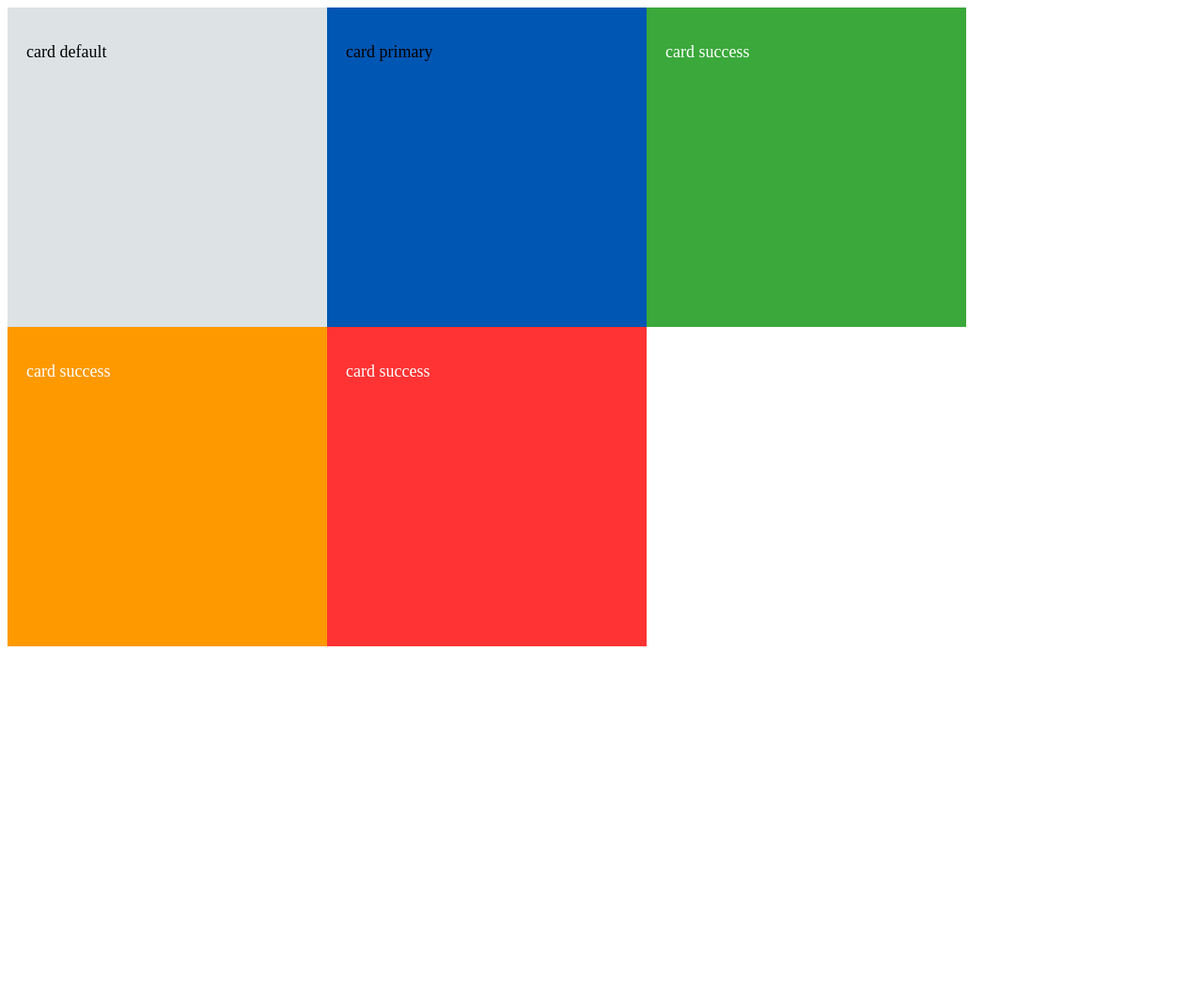
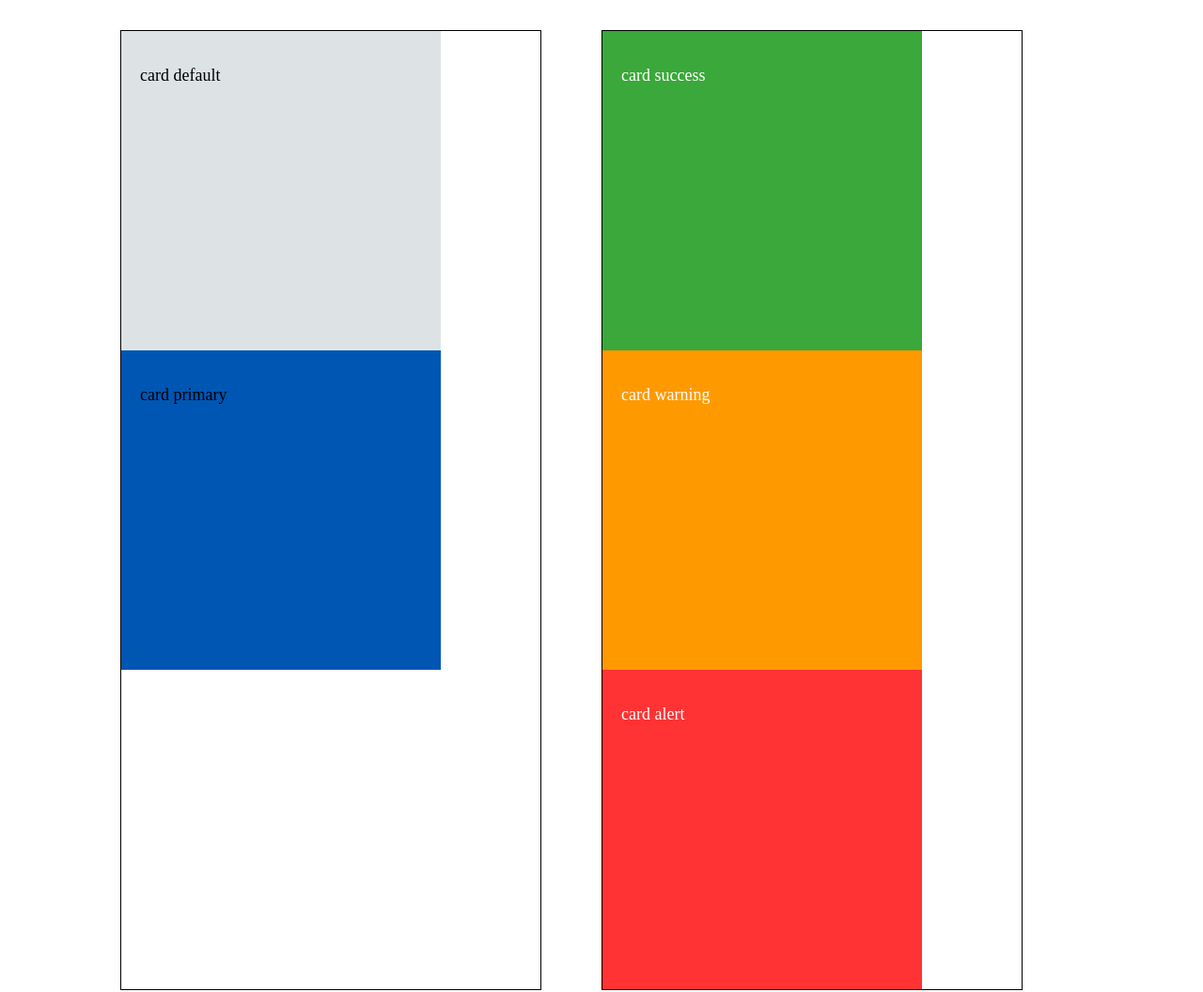
Before and after one commit to begprod/design_system_api, a plain HTML site: page index.html in a window 1280 px wide. Shown: the whole page at 94% size. Before the commit the page ends 800 px from the top, so only its background shows below. Drawn offline with Linux system fonts and the light colour scheme.

Commit message:
added columns spaces

```diff
--- a/css/theme/_base.css
+++ b/css/theme/_base.css
@@ -92,4 +92,12 @@
 
 	/* CONTAINER OUTER SPACES */
 	--container-spaces: clamp(16px, 3.13vw, 32px);
+
+	/* CONTAINER COLUMNS GAPS */
+	--col-gap-third: calc(var(--container-spaces) * 0.33);
+	--col-gap-half: calc(var(--container-spaces) * 0.5);
+	--col-gap-two-thirds: calc(var(--container-spaces) * 0.66);
+	--col-gap-full: var(--container-spaces);
+	--col-gap-double: calc(var(--container-spaces) * 2);
+	--col-gap-triple: calc(var(--container-spaces) * 3);
 }
--- a/index.html
+++ b/index.html
@@ -8,9 +8,25 @@
 	<link rel="stylesheet" href="./css/theme.css">
 	<title>Design system API</title>
 	<style>
+		body {
+			margin: 0;
+			padding: 0;
+		}
+
 		.flex {
 			display: flex;
-			flex-wrap: wrap;
+		}
+
+		.container {
+			max-width: 1024px;
+			margin: 0 auto;
+			padding: var(--container-spaces);
+		}
+
+		.container__column {
+			flex-grow: 1;
+			margin-right: var(--col-gap-double);
+			border: 1px solid var(--color-bg-border);
 		}
 
 		.card {
@@ -45,7 +61,8 @@
 	</style>
 </head>
 <body>
-	<div class="flex">
+	<div class="container flex">
+		<div class="container__column">
 			<div class="card">
 				<p>card default</p>
 			</div>
@@ -53,17 +70,19 @@
 			<div class="card card_primary">
 				<p>card primary</p>
 			</div>
-
+		</div>
+		<div class="container__column">
 			<div class="card card_success">
 				<p>card success</p>
 			</div>
 
 			<div class="card card_warning">
-			<p>card success</p>
+				<p>card warning</p>
 			</div>
 
 			<div class="card card_alert">
-			<p>card success</p>
+				<p>card alert</p>
+			</div>
 		</div>
 	</div>
 </body>
```
Lines whose indentation alone changed are shown as unchanged.
